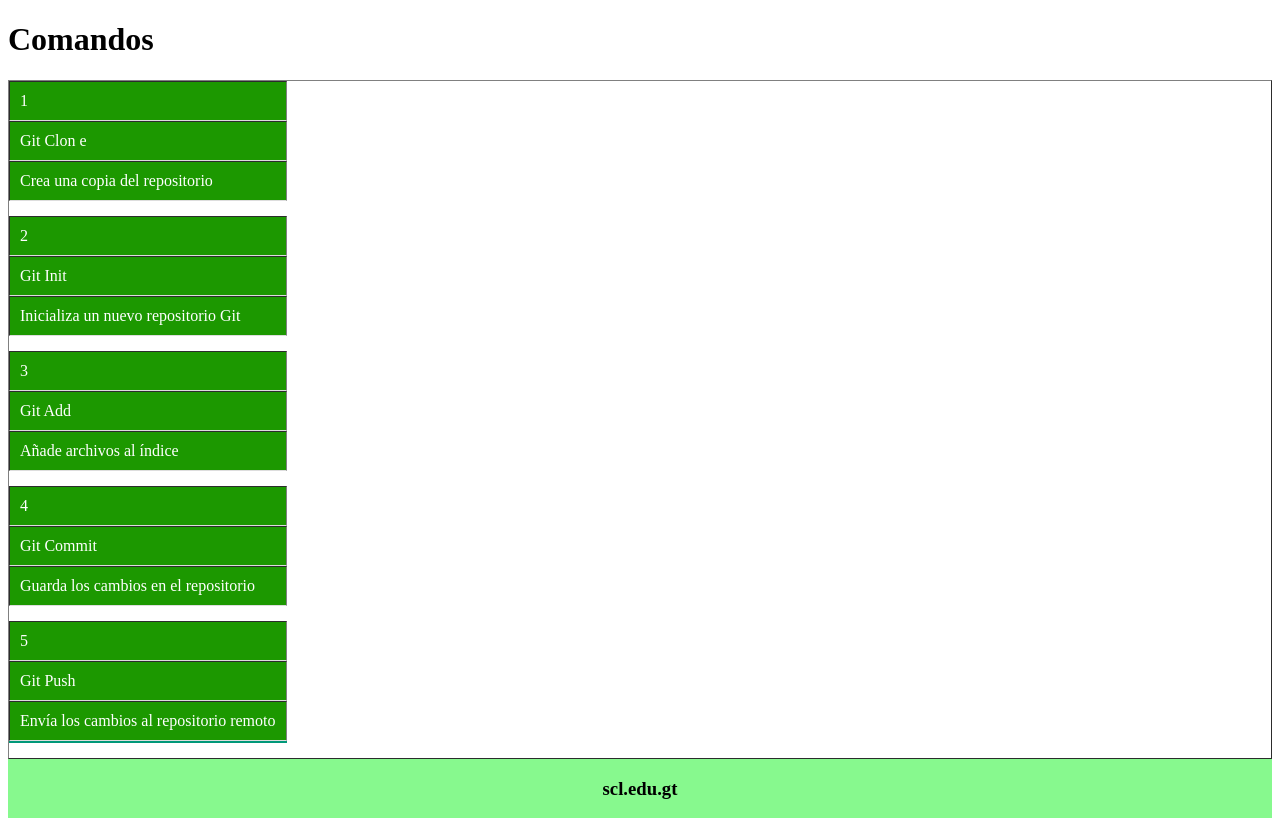
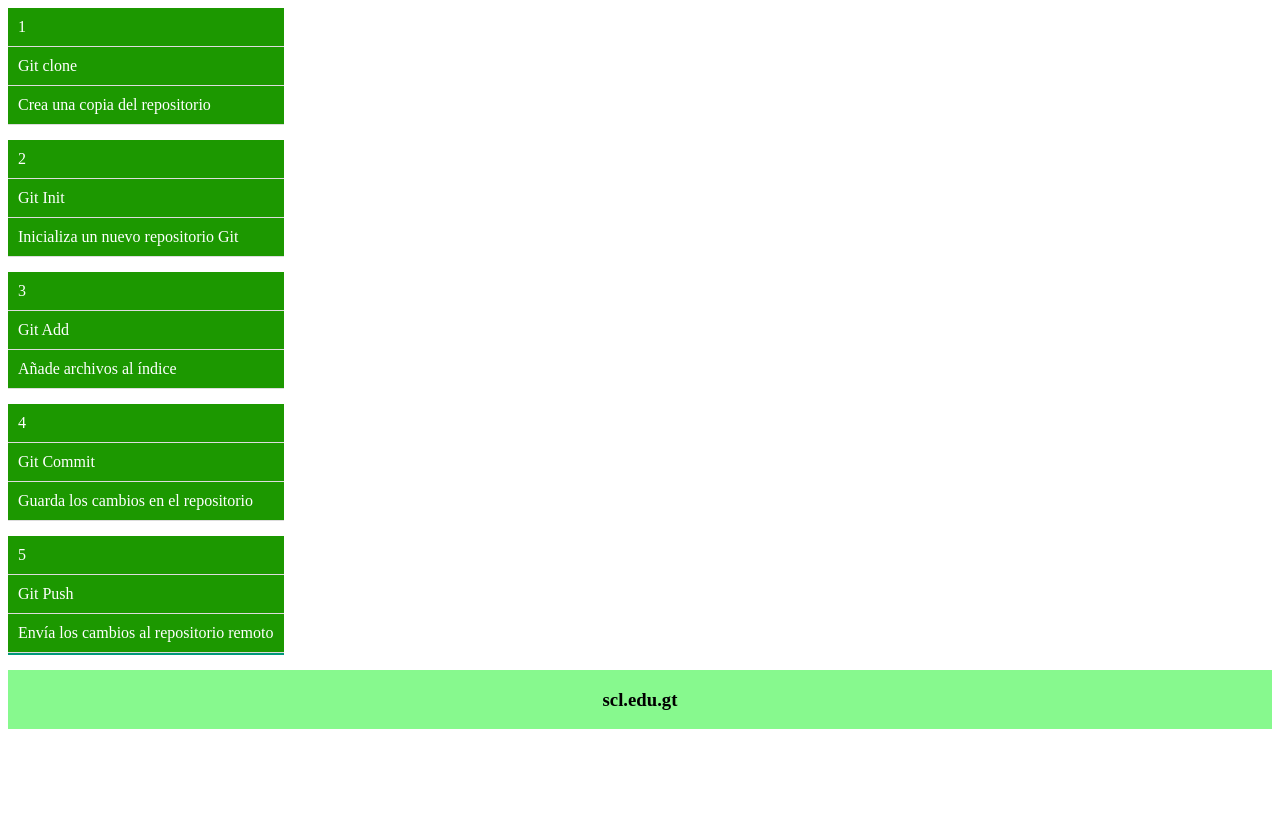
Before and after one commit to Vane1611gt/git-tiempo, a plain HTML site: page index.html in a window 1280 px wide. After the commit the page ends 800 px from the top, so only its background shows below. Drawn offline with Linux system fonts and the light colour scheme.

Commit message:
modificacioneshoy

```diff
--- a/index.html
+++ b/index.html
@@ -5,18 +5,20 @@
     <meta name="viewport" content="width=device-width, initial-scale=1.0">
     <title>Comandos de git</title>
 
-    <link rel="stylesheet" href="config.css">
     <link rel="stylesheet" href="index.css">
+    <link rel="stylesheet" href="header/header.css">
     <link rel="stylesheet" href="footer/footer.css">
-    <link rel="stylesheet" href="header/header.css">
 
 </head>
 <body>
-    <h1>Comandos</h1>
-    <table border="1">
+
+
+    <header class="header"></header>
+<table class="styled-table">
+    <thead>
         <tr>
             <td>1</td>
-            <td>Git Clon    	e</td>
+            <td>Git clone</td>
             <td>Crea una copia del repositorio</td>
         </tr>
         <tr>
@@ -39,7 +41,9 @@
             <td>Git Push</td>
             <td>Envía los cambios al repositorio remoto</td>
         </tr>
+    </thead>
     </table>
+
 
     <footer class="footer">
     <script src="footer/footer.js"></script>
```
